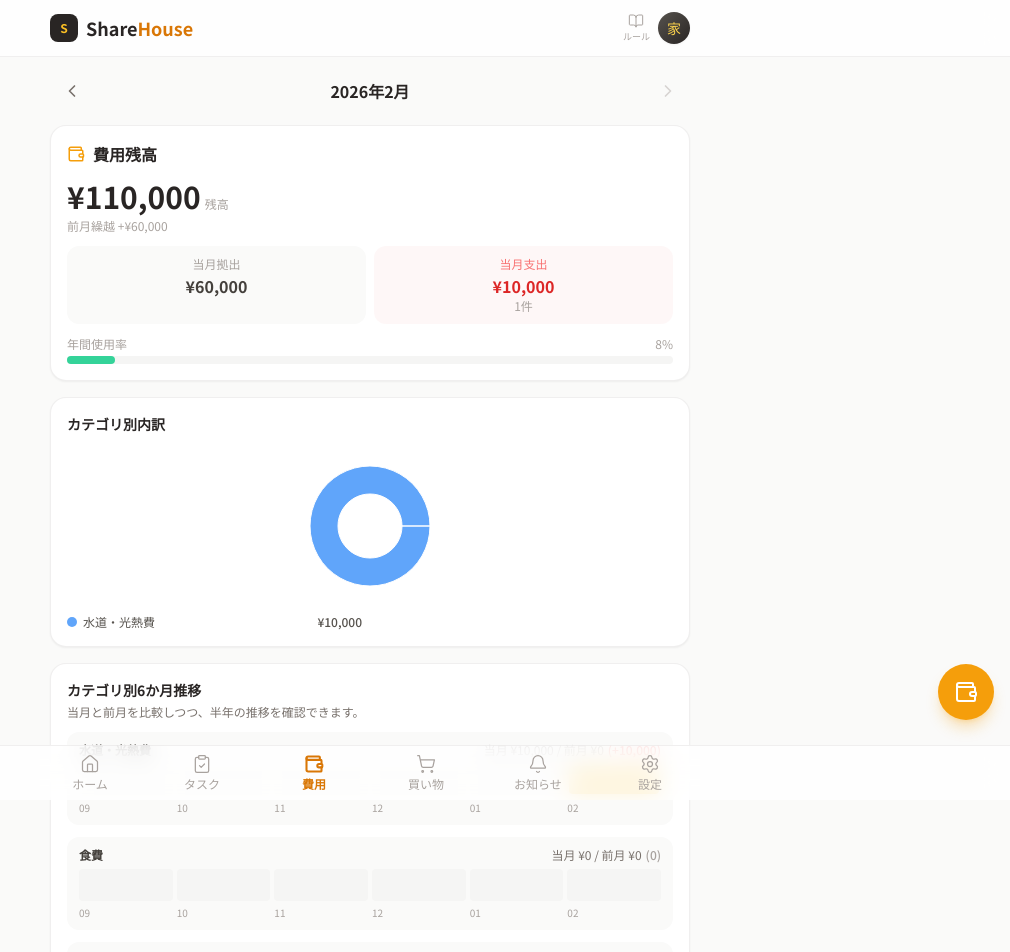
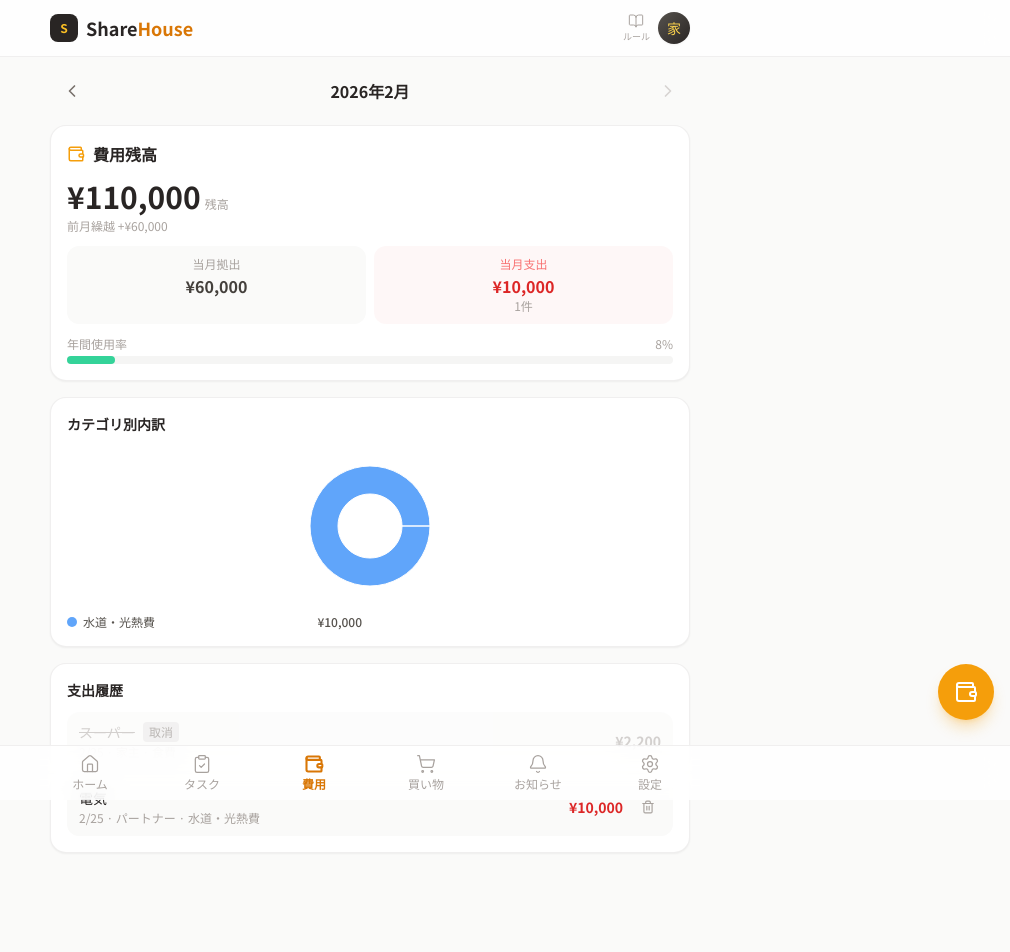
Before and after one commit to fujishio/ShareHouseWork, a Next.js app: page /expenses in a window 1280 px wide. Shown: the top 952 px of the page, without its empty margins (270-1280 px from the left). Built offline with nearby package versions, Linux system fonts and the light colour scheme.

Commit message:
ローディング統一」「Skeleton導入」「再試行UI標準化」

```diff
--- /dev/null
+++ b/src/app/error.tsx
@@ -0,0 +1,33 @@
+"use client";
+
+import { AlertTriangle, RotateCcw } from "lucide-react";
+
+type Props = {
+  error: Error & { digest?: string };
+  reset: () => void;
+};
+
+export default function GlobalError({ error, reset }: Props) {
+  return (
+    <div className="rounded-2xl border border-red-200 bg-red-50/70 p-4 shadow-sm">
+      <div className="flex items-start gap-3">
+        <AlertTriangle className="mt-0.5 text-red-600" size={18} />
+        <div className="min-w-0 flex-1">
+          <h2 className="text-sm font-semibold text-red-700">画面の読み込みに失敗しました</h2>
+          <p className="mt-1 text-xs text-red-700/90">
+            通信状態を確認して、再試行してください。
+          </p>
+          <p className="mt-2 break-all text-[11px] text-red-600/80">{error.message}</p>
+          <button
+            type="button"
+            onClick={reset}
+            className="mt-3 inline-flex items-center gap-1.5 rounded-lg border border-red-300 bg-white px-3 py-1.5 text-xs font-semibold text-red-700 hover:bg-red-100"
+          >
+            <RotateCcw size={13} />
+            再試行
+          </button>
+        </div>
+      </div>
+    </div>
+  );
+}
--- /dev/null
+++ b/src/app/loading.tsx
@@ -0,0 +1,5 @@
+import { PageSkeleton } from "@/components/Loading";
+
+export default function LoadingPage() {
+  return <PageSkeleton />;
+}
--- a/src/components/ExpenseSection.tsx
+++ b/src/components/ExpenseSection.tsx
@@ -3,7 +3,6 @@
 import { useState } from "react";
 import { Trash2 } from "lucide-react";
 import type { ExpenseRecord } from "@/types";
-import { EXPENSE_CATEGORIES } from "@/domain/expenses/expense-categories";
 import ExpenseCategoryChart from "./ExpenseCategoryChart";
 import { LoadingNotice } from "./RequestStatus";
 import { getApiErrorMessage } from "@/shared/lib/api-error";
@@ -16,18 +15,6 @@ type Props = {
 
 function toMonthPrefix(month: string): string {
   return month.slice(0, 7);
-}
-
-function subtractMonths(monthKey: string, months: number): string {
-  const [yearText, monthText] = monthKey.split("-");
-  const year = Number(yearText);
-  const month = Number(monthText);
-  if (!Number.isInteger(year) || !Number.isInteger(month)) {
-    return monthKey;
-  }
-  const date = new Date(Date.UTC(year, month - 1, 1));
-  date.setUTCMonth(date.getUTCMonth() - months);
-  return `${date.getUTCFullYear()}-${String(date.getUTCMonth() + 1).padStart(2, "0")}`;
 }
 
 function formatPurchaseDateLabel(purchasedAt: string): string {
@@ -47,46 +34,6 @@ export default function ExpenseSection({ initialExpenses, currentMonth }: Props)
   const monthPrefix = toMonthPrefix(currentMonth);
   const currentMonthExpenses = expenses.filter(
     (e) => e.purchasedAt.startsWith(monthPrefix) && !e.canceledAt
-  );
-  const previousMonthPrefix = subtractMonths(monthPrefix, 1);
-  const trendMonths = Array.from({ length: 6 }, (_, index) =>
-    subtractMonths(monthPrefix, 5 - index)
-  );
-  const trendByCategory = EXPENSE_CATEGORIES.map((category) => {
-    const monthlyValues = trendMonths.map((month) =>
-      expenses
-        .filter(
-          (e) =>
-            !e.canceledAt &&
-            e.category === category &&
-            e.purchasedAt.startsWith(month)
-        )
-        .reduce((sum, e) => sum + e.amount, 0)
-    );
-
-    const currentAmount = monthlyValues[monthlyValues.length - 1] ?? 0;
-    const prevAmount =
-      expenses
-        .filter(
-          (e) =>
-            !e.canceledAt &&
-            e.category === category &&
-            e.purchasedAt.startsWith(previousMonthPrefix)
-        )
-        .reduce((sum, e) => sum + e.amount, 0) ?? 0;
-    const diff = currentAmount - prevAmount;
-
-    return {
-      category,
-      monthlyValues,
-      currentAmount,
-      prevAmount,
-      diff,
-    };
-  });
-  const maxTrendValue = Math.max(
-    1,
-    ...trendByCategory.flatMap((item) => item.monthlyValues)
   );
 
   const allExpenses = [...expenses].sort(
@@ -134,58 +81,6 @@ export default function ExpenseSection({ initialExpenses, currentMonth }: Props)
       <div className="rounded-2xl border border-stone-200/60 bg-white p-4 shadow-sm">
         <h3 className="mb-3 text-sm font-bold text-stone-800">カテゴリ別内訳</h3>
         <ExpenseCategoryChart expenses={currentMonthExpenses} />
-      </div>
-
-      <div className="rounded-2xl border border-stone-200/60 bg-white p-4 shadow-sm">
-        <h3 className="mb-1 text-sm font-bold text-stone-800">カテゴリ別6か月推移</h3>
-        <p className="mb-3 text-xs text-stone-500">
-          当月と前月を比較しつつ、半年の推移を確認できます。
-        </p>
-        <div className="space-y-3">
-          {trendByCategory.map((item) => (
-            <div key={item.category} className="rounded-xl bg-stone-50 px-3 py-2.5">
-              <div className="mb-1.5 flex items-center justify-between gap-2">
-                <p className="text-xs font-semibold text-stone-700">{item.category}</p>
-                <p className="text-xs text-stone-500">
-                  当月 ¥{item.currentAmount.toLocaleString()} / 前月 ¥
-                  {item.prevAmount.toLocaleString()}
-                  <span
-                    className={`ml-1 font-medium ${
-                      item.diff > 0
-                        ? "text-red-500"
-                        : item.diff < 0
-                          ? "text-emerald-600"
-                          : "text-stone-400"
-                    }`}
-                  >
-                    ({item.diff > 0 ? "+" : ""}
-                    {item.diff.toLocaleString()})
-                  </span>
-                </p>
-              </div>
-              <div className="grid grid-cols-6 gap-1">
-                {item.monthlyValues.map((value, index) => (
-                  <div key={`${item.category}-${trendMonths[index]}`} className="space-y-1">
-                    <div className="h-8 rounded bg-stone-100 p-0.5">
-                      <div
-                        className="h-full rounded bg-amber-400/80"
-                        style={{
-                          width:
-                            value === 0
-                              ? "0%"
-                              : `${Math.max(8, (value / maxTrendValue) * 100)}%`,
-                        }}
-                      />
-                    </div>
-                    <p className="truncate text-[10px] text-stone-400">
-                      {trendMonths[index].slice(5)}
-                    </p>
-                  </div>
-                ))}
-              </div>
-            </div>
-          ))}
-        </div>
       </div>
 
       {/* Expense history */}
--- /dev/null
+++ b/src/components/Loading.tsx
@@ -0,0 +1,52 @@
+type LoadingProps = {
+  message?: string;
+  compact?: boolean;
+};
+
+export default function Loading({ message = "読み込み中...", compact = false }: LoadingProps) {
+  if (compact) {
+    return (
+      <div className="inline-flex items-center gap-2 rounded-lg border border-stone-200 bg-stone-50 px-3 py-2 text-xs text-stone-600">
+        <span className="h-3.5 w-3.5 animate-spin rounded-full border-2 border-stone-300 border-t-stone-500" />
+        {message}
+      </div>
+    );
+  }
+
+  return (
+    <div className="rounded-2xl border border-stone-200/60 bg-white p-4 shadow-sm" role="status" aria-live="polite">
+      <div className="flex items-center gap-2">
+        <span className="h-4 w-4 animate-spin rounded-full border-2 border-stone-300 border-t-stone-500" />
+        <p className="text-sm font-medium text-stone-700">{message}</p>
+      </div>
+    </div>
+  );
+}
+
+export function PageSkeleton() {
+  return (
+    <div className="space-y-4" aria-hidden="true">
+      <div className="rounded-2xl border border-stone-200/60 bg-white p-4 shadow-sm">
+        <div className="h-4 w-24 animate-pulse rounded bg-stone-200" />
+        <div className="mt-3 space-y-2">
+          <div className="h-3 w-full animate-pulse rounded bg-stone-100" />
+          <div className="h-3 w-4/5 animate-pulse rounded bg-stone-100" />
+        </div>
+      </div>
+
+      <div className="rounded-2xl border border-stone-200/60 bg-white p-4 shadow-sm">
+        <div className="h-4 w-20 animate-pulse rounded bg-stone-200" />
+        <div className="mt-3 space-y-2">
+          <div className="h-10 w-full animate-pulse rounded-xl bg-stone-100" />
+          <div className="h-10 w-full animate-pulse rounded-xl bg-stone-100" />
+          <div className="h-10 w-full animate-pulse rounded-xl bg-stone-100" />
+        </div>
+      </div>
+
+      <div className="rounded-2xl border border-stone-200/60 bg-white p-4 shadow-sm">
+        <div className="h-4 w-28 animate-pulse rounded bg-stone-200" />
+        <div className="mt-3 h-24 w-full animate-pulse rounded-xl bg-stone-100" />
+      </div>
+    </div>
+  );
+}
--- a/src/components/RequestStatus.tsx
+++ b/src/components/RequestStatus.tsx
@@ -1,3 +1,5 @@
+import Loading from "./Loading";
+
 type LoadingNoticeProps = {
   message?: string;
 };
@@ -6,12 +8,15 @@ type ErrorNoticeProps = {
   message: string;
 };
 
+type RetryNoticeProps = {
+  message: string;
+  actionLabel?: string;
+  onRetry: () => void;
+  disabled?: boolean;
+};
+
 export function LoadingNotice({ message = "処理中..." }: LoadingNoticeProps) {
-  return (
-    <div className="rounded-lg border border-stone-200 bg-stone-50 px-3 py-2 text-xs text-stone-600">
-      {message}
-    </div>
-  );
+  return <Loading message={message} compact />;
 }
 
 export function ErrorNotice({ message }: ErrorNoticeProps) {
@@ -21,3 +26,24 @@ export function ErrorNotice({ message }: ErrorNoticeProps) {
     </div>
   );
 }
+
+export function RetryNotice({
+  message,
+  actionLabel = "再試行",
+  onRetry,
+  disabled = false,
+}: RetryNoticeProps) {
+  return (
+    <div className="rounded-lg border border-red-200 bg-red-50 px-3 py-2">
+      <p className="text-xs font-medium text-red-700">{message}</p>
+      <button
+        type="button"
+        onClick={onRetry}
+        disabled={disabled}
+        className="mt-2 rounded-md border border-red-300 bg-white px-2.5 py-1 text-xs font-semibold text-red-700 hover:bg-red-100 disabled:cursor-not-allowed disabled:opacity-60"
+      >
+        {actionLabel}
+      </button>
+    </div>
+  );
+}
```
Also changed, not shown: src/app/settings/page.tsx (+46 -13 lines), 1 other file (tests, documents, lock files or other folders).
